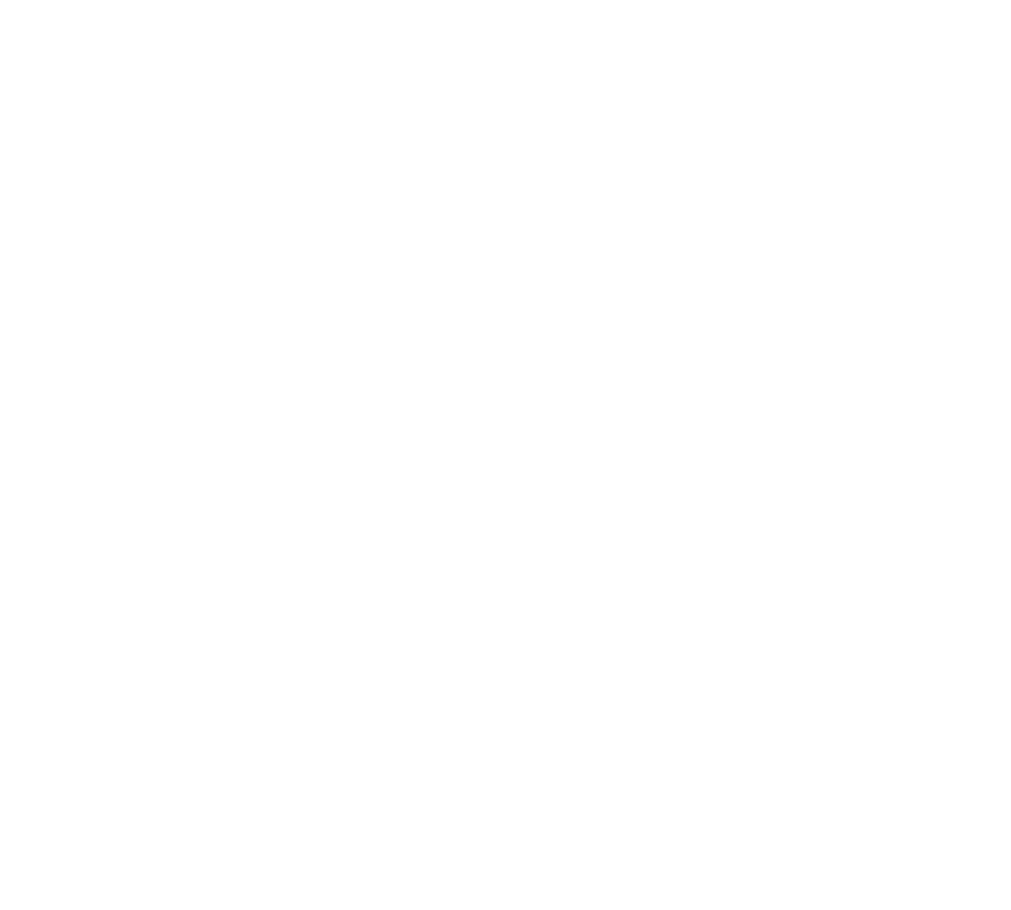
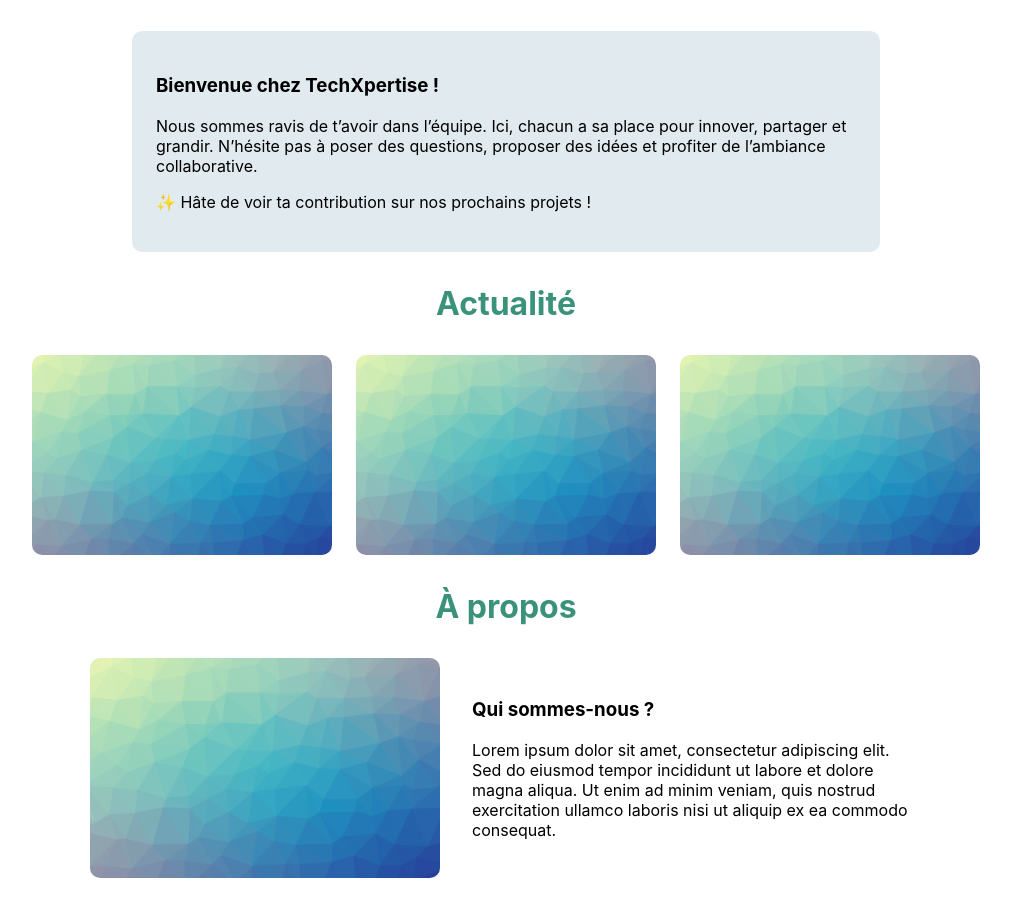
Before and after one commit to AlixOrf/Onboarding, a React (Create React App) app in the folder onboard/: page / in a window 1280 px wide. Shown: the part 228-1138 px from the top of the page, without its empty margins (134-1145 px from the left). Before the commit the page ends 800 px from the top, so only its background shows below. Built offline with nearby package versions, Linux system fonts and the light colour scheme.

Commit message:
Page Home

```diff
--- a/onboard/src/App.jsx
+++ b/onboard/src/App.jsx
@@ -2,15 +2,134 @@ import React, { useState } from "react";
 import Navbar from "./Navbar";
 import Livret from "./Livret";
 import Trombi from "./Trombi";
+import FlipCard from "./FlipCard"; // <-- on importe
+
+function Home() {
+  return (
+    <div style={{ padding: "2rem", textAlign: "center" }}>
+      {/* Titre de bienvenue */}
+      <h1
+        style={{
+          color: "#4989bd",
+          fontSize: "3rem",
+          fontWeight: "bold",
+          marginBottom: "1rem",
+        }}
+      >
+        Bienvenue chez TechXpertise !
+      </h1>
+      <p style={{ fontSize: "1.2rem" }}>
+        Nous sommes ravis de t’accueillir dans notre équipe.
+      </p>
+
+      {/* Message d'équipe */}
+      <div
+        style={{
+          margin: "2rem auto",
+          maxWidth: "700px",
+          background: "#e1eaefff",
+          padding: "1.5rem",
+          borderRadius: "10px",
+          textAlign: "left",
+        }}
+      >
+        <h3>Bienvenue chez TechXpertise !</h3>
+        <p>
+          Nous sommes ravis de t’avoir dans l’équipe. Ici, chacun a sa place
+          pour innover, partager et grandir. N’hésite pas à poser des questions,
+          proposer des idées et profiter de l’ambiance collaborative.
+        </p>
+        <p>✨ Hâte de voir ta contribution sur nos prochains projets !</p>
+      </div>
+
+      {/* Section Actualité */}
+      <h2
+        style={{
+          fontSize: "2rem",
+          color: "#3b927aff",
+          marginBottom: "1.5rem",
+        }}
+      >
+        Actualité
+      </h2>
+      <div
+        style={{
+          display: "flex",
+          justifyContent: "center",
+          gap: "1.5rem",
+          margin: "2rem 0",
+          flexWrap: "wrap",
+        }}
+      >
+        <FlipCard
+          imageSrc="/image.png"
+          alt="Actualité 1"
+          text="Lorem ipsum dolor sit amet, consectetur adipiscing elit. Sed do eiusmod."
+        />
+        <FlipCard
+          imageSrc="/image.png"
+          alt="Actualité 2"
+          text="Ut enim ad minim veniam, quis nostrud exercitation ullamco laboris."
+        />
+        <FlipCard
+          imageSrc="/image.png"
+          alt="Actualité 3"
+          text="Duis aute irure dolor in reprehenderit in voluptate velit esse cillum."
+        />
+      </div>
+
+      {/* Section A propos */}
+      <h2
+        style={{
+          fontSize: "2rem",
+          color: "#3b927aff",
+          marginBottom: "1.5rem",
+        }}
+      >
+        À propos
+      </h2>
+      <div
+        style={{
+          display: "flex",
+          justifyContent: "center",
+          gap: "2rem",
+          marginTop: "2rem",
+          flexWrap: "wrap",
+          alignItems: "center",
+        }}
+      >
+        <img
+          src="/image.png"
+          alt="À propos"
+          style={{
+            width: "350px",
+            height: "220px",
+            objectFit: "cover",
+            borderRadius: "10px",
+          }}
+        />
+        <div style={{ maxWidth: "450px", textAlign: "left" }}>
+          <h3>Qui sommes-nous ?</h3>
+          <p>
+            Lorem ipsum dolor sit amet, consectetur adipiscing elit. Sed do
+            eiusmod tempor incididunt ut labore et dolore magna aliqua. Ut enim
+            ad minim veniam, quis nostrud exercitation ullamco laboris nisi ut
+            aliquip ex ea commodo consequat.
+          </p>
+        </div>
+      </div>
+    </div>
+  );
+}
 
 function App() {
   const [page, setPage] = useState("home"); // page active
 
   return (
     <div>
-      <Navbar onNavigate={setPage} /> {/* on passe une fonction */}
+      <Navbar onNavigate={setPage} />
 
-      {page === "home" && <h1>Bienvenue sur mon site 🏠</h1>}
+      {page === "home" && <Home />}
       {page === "livret" && <Livret />}
       {page === "trombi" && <Trombi />}
     </div>
--- /dev/null
+++ b/onboard/src/FlipCard.jsx
@@ -0,0 +1,75 @@
+import React, { useState } from "react";
+
+function FlipCard({ imageSrc, alt, text }) {
+  const [flipped, setFlipped] = useState(false);
+
+  const handleClick = () => {
+    setFlipped(!flipped);
+  };
+
+  return (
+    <div
+      onClick={handleClick}
+      style={{
+        width: "300px",
+        height: "200px",
+        perspective: "1000px",
+        cursor: "pointer",
+      }}
+    >
+      <div
+        style={{
+          position: "relative",
+          width: "100%",
+          height: "100%",
+          transition: "transform 0.6s",
+          transformStyle: "preserve-3d",
+          transform: flipped ? "rotateY(180deg)" : "rotateY(0deg)",
+        }}
+      >
+        {/* Recto (image) */}
+        <div
+          style={{
+            position: "absolute",
+            width: "100%",
+            height: "100%",
+            backfaceVisibility: "hidden",
+          }}
+        >
+          <img
+            src={imageSrc}
+            alt={alt}
+            style={{
+              width: "100%",
+              height: "100%",
+              objectFit: "cover",
+              borderRadius: "10px",
+            }}
+          />
+        </div>
+
+        {/* Verso (texte) */}
+        <div
+          style={{
+            position: "absolute",
+            width: "90%",
+            height: "85%",
+            background: "#94ccf9ff",
+            color: "black",
+            display: "flex",
+            justifyContent: "center",
+            alignItems: "center",
+            padding: "1rem",
+            borderRadius: "10px",
+            transform: "rotateY(180deg)",
+            backfaceVisibility: "hidden",
+          }}
+        >
+          <p>{text}</p>
+        </div>
+      </div>
+    </div>
+  );
+}
+
+export default FlipCard;
```
Also changed, not shown: onboard/public/Image.png (added).
